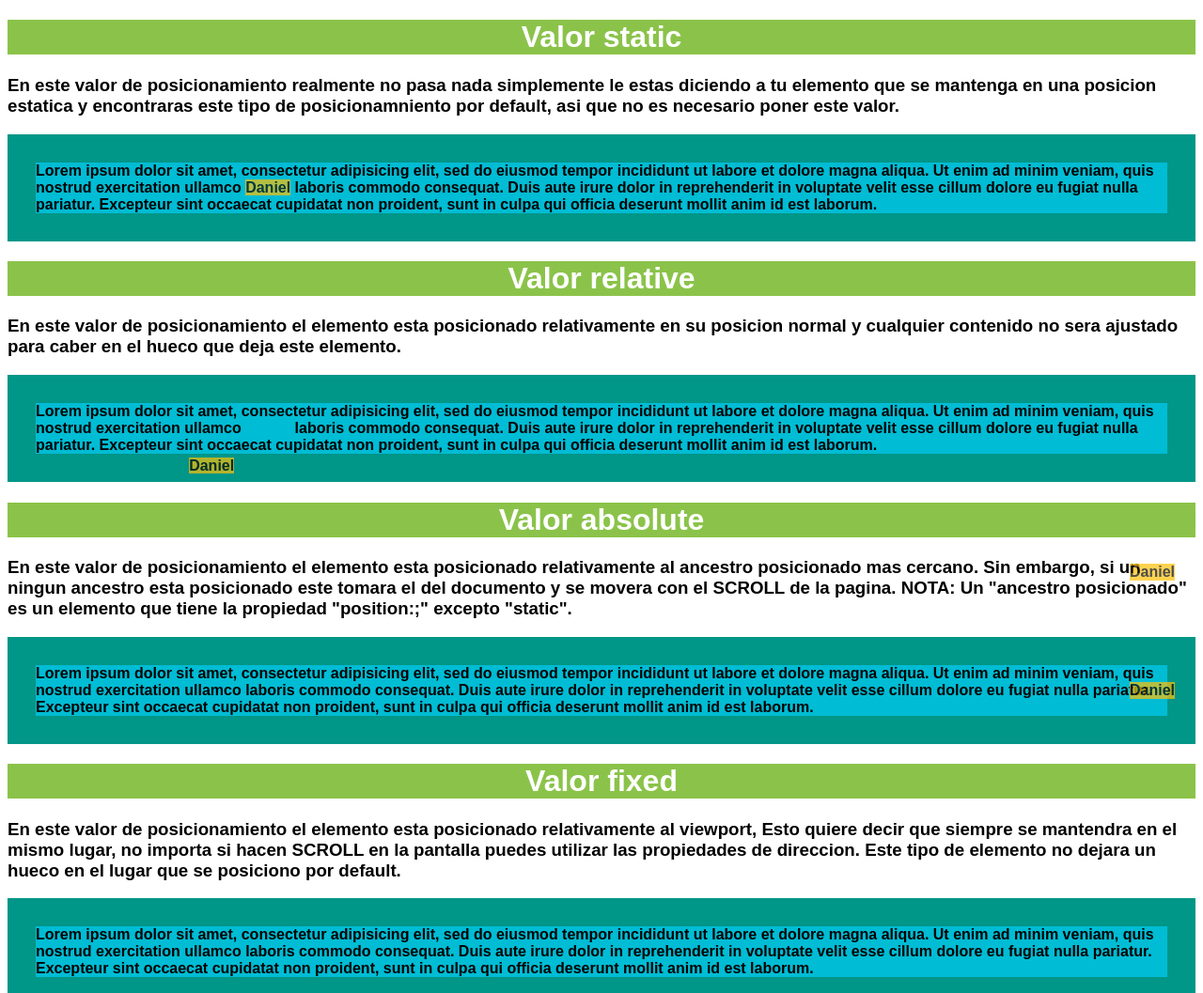
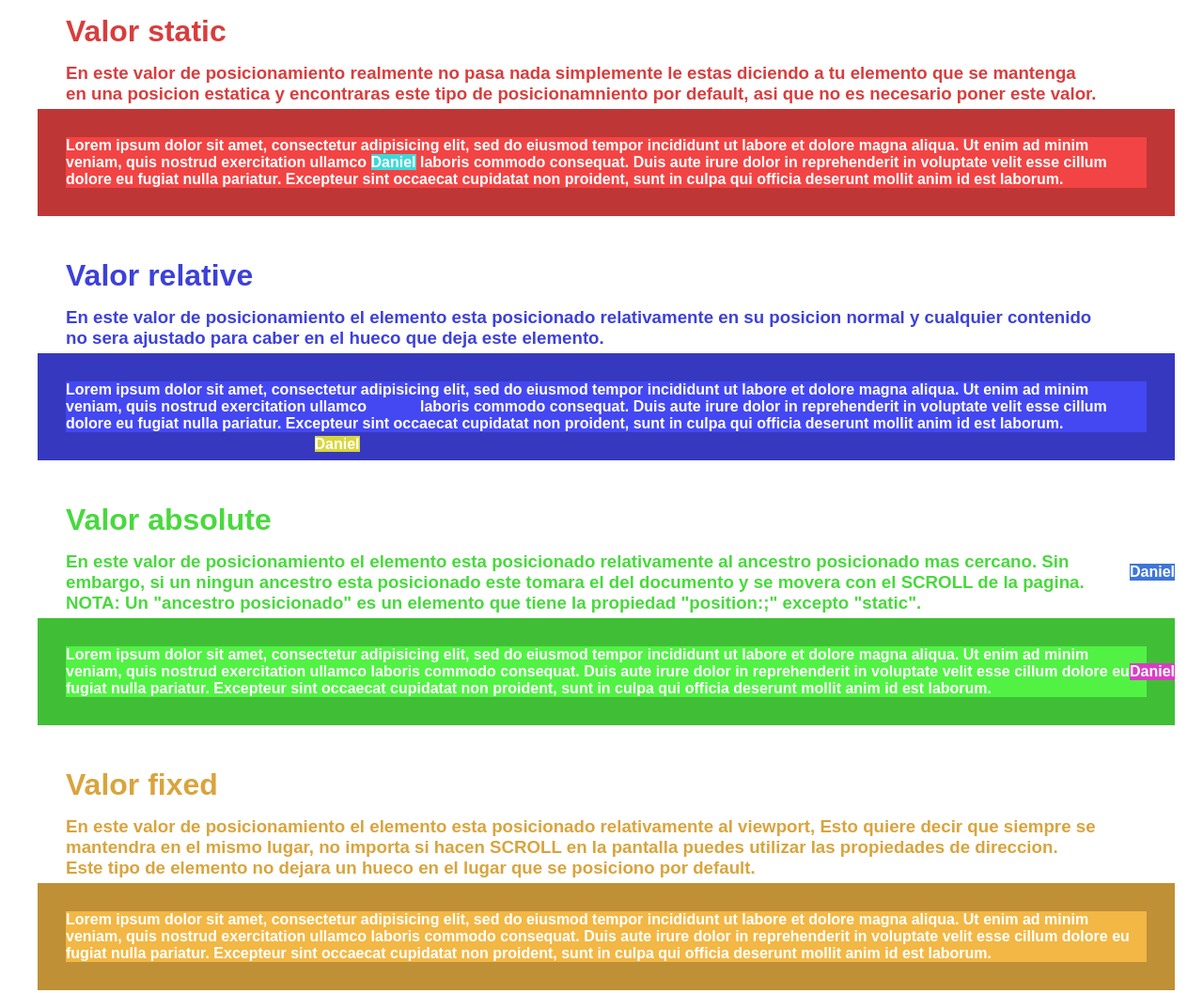
Before and after one commit to danielmcv/Posicionamiento-CSS, a plain HTML site: page index.html in a window 1280 px wide. Shown: the top 1057 px of the page at 94% size. Drawn offline with Linux system fonts and the light colour scheme.

Commit message:
terminando unos estilos

```diff
--- a/index.html
+++ b/index.html
@@ -5,6 +5,7 @@
 	<link rel="stylesheet" type="text/css" href="style.css">
 </head>
 <body>
+<div id="sectionuno">
 	<h1>Valor static</h1>
 	<h3>
 		En este valor de posicionamiento realmente no pasa nada simplemente le estas diciendo a tu
@@ -21,6 +22,8 @@
 			proident, sunt in culpa qui officia deserunt mollit anim id est laborum.
 		</div>
 	</div>
+</div>
+<div id="sectiondos">
 	<h1>Valor relative</h1>
 	<h3>
 		En este valor de posicionamiento el elemento esta posicionado relativamente en su posicion normal
@@ -36,6 +39,8 @@
 			proident, sunt in culpa qui officia deserunt mollit anim id est laborum.
 		</div>
 	</div>
+</div>
+<div id="sectiontres">
 	<h1>Valor absolute</h1>
 	<h3>
 		En este valor de posicionamiento el elemento esta posicionado relativamente al ancestro posicionado
@@ -53,6 +58,8 @@
 			proident, sunt in culpa qui officia deserunt mollit anim id est laborum.
 		</div>
 	</div>
+</div>
+<div id="sectioncuatro">
 	<h1>Valor fixed</h1>
 	<h3>
 		En este valor de posicionamiento el elemento esta posicionado relativamente al viewport,
@@ -70,4 +77,5 @@
 			proident, sunt in culpa qui officia deserunt mollit anim id est laborum.
 		</div>
 	</div>
+</div>
 </body>
--- a/style.css
+++ b/style.css
@@ -1,24 +1,17 @@
 body{
 	font-family: arial;
 	font-weight: bold;
+	color: white;
+	margin: 0 30px 0 40px;
 }
 h1{
-	background: #8bc34a;
-	color: white;
-	text-align: center;
+	margin: 0 0 0 30px;
+	padding: 10px 0 0 0;
 }
-.abuelo{
-	background: #009688;
-	padding: 30px;
+h3{
+	margin: 0 30px 0 30px;
+	padding: 15px 50px 5px 0;
 }
-.padre{
-	background: #00bcd4;
-}
-.yo{
-	opacity: 0.7;
-	background: #ffc107;
-}
-
 /*
  === Tipos de posicionanamiento en CSS ===
 */
@@ -60,18 +53,27 @@ elemento que se mantenga en una posicion estatica y encontraras este tipo de pos
 por default, asi que no es necesario poner este valor.
 */
 #abuelostatic{
-	background: #009688;
+	background: #bf3636;
 	padding: 30px;
 	position: static;
 }
 #padrestatic{
-	background: #00bcd4;
+	background: #f24444;
 	position: static;
 }
 #yostatic{
-	opacity: 0.7;
-	background: #ffc107;
+	opacity: 0.999;
+	background: #3dd8d9;
 	position: static;
+}
+#sectionuno{
+	margin: 5px 0 35px 0;
+}
+#sectionuno h1{
+	color: #d93d3d;
+}
+#sectionuno h3{
+	color: #d93d3d;
 }
 
 /* -------------------------------------------------------
@@ -83,18 +85,27 @@ y cualquier contenido no sera ajustado para caber en el hueco que deja este elem
 */
 
 #abuelorelative{
-	background: #009688;
+	background: #3639bf;
 	padding: 30px;
 }
 #padrerelative{
-	background: #00bcd4;
+	background: #4448f2;
 }
 #yorelative{
-	opacity: 0.7;
-	background: #ffc107;
+	opacity: 0.999;
+	background: #d9d63d;
 	position: relative;
 	top: 40px;
 	right: 60px;
+}
+#sectiondos{
+	margin: 5px 0 35px 0;
+}
+#sectiondos h1{
+	color: #3d41d9;
+}
+#sectiondos h3{
+	color: #3d41d9;
 }
 /* -------------------------------------------------------
 Veamos el caso de:
@@ -106,17 +117,26 @@ y se movera con el SCROLL de la pagina.
 NOTA: Un "ancestro posicionado" es un elemento que tiene la propiedad "position:;" excepto "static".
 */
 #abueloabsolute{
-	background: #009688;
+	background: #40bf36;
 	padding: 30px;
 }
 #padreabsolute{
-	background: #00bcd4;
+	background: #51f244;
 }
 #yoabsolute{
-	opacity: 0.7;
-	background: #ffc107;
+	opacity: 0.999;
+	background: #d93dc6;
 	position: absolute;
 	right: 30px;
+}
+#sectiontres{
+	margin: 5px 0 35px 0;
+}
+#sectiontres h1{
+	color: #48d93d;
+}
+#sectiontres h3{
+	color: #48d93d;
 }
 /* -------------------------------------------------------
 veamos el caso de:
@@ -128,17 +148,25 @@ puedes utilizar las propiedades de direccion. Este tipo de elemento no dejara un
 que se posiciono por default.
 */
 #abuelofixed{
-	background: #009688;
+	background: #bf9036;
 	padding: 30px;
 }
 #padrefixed{
-	background: #00bcd4;
+	background: #f2b744;
 }
 #yofixed{
-	opacity: 0.7;
-	background: #ffc107;
+	opacity: 0.999;
+	background: #3d76d9;
 	position: fixed;
 	right: 30px;
 	top: 600px;
 	z-index: 1;
 }
+#sectioncuatro{
+}
+#sectioncuatro h1{
+	color: #d9a43d;
+}
+#sectioncuatro h3{
+	color: #d9a43d;
+}
```
